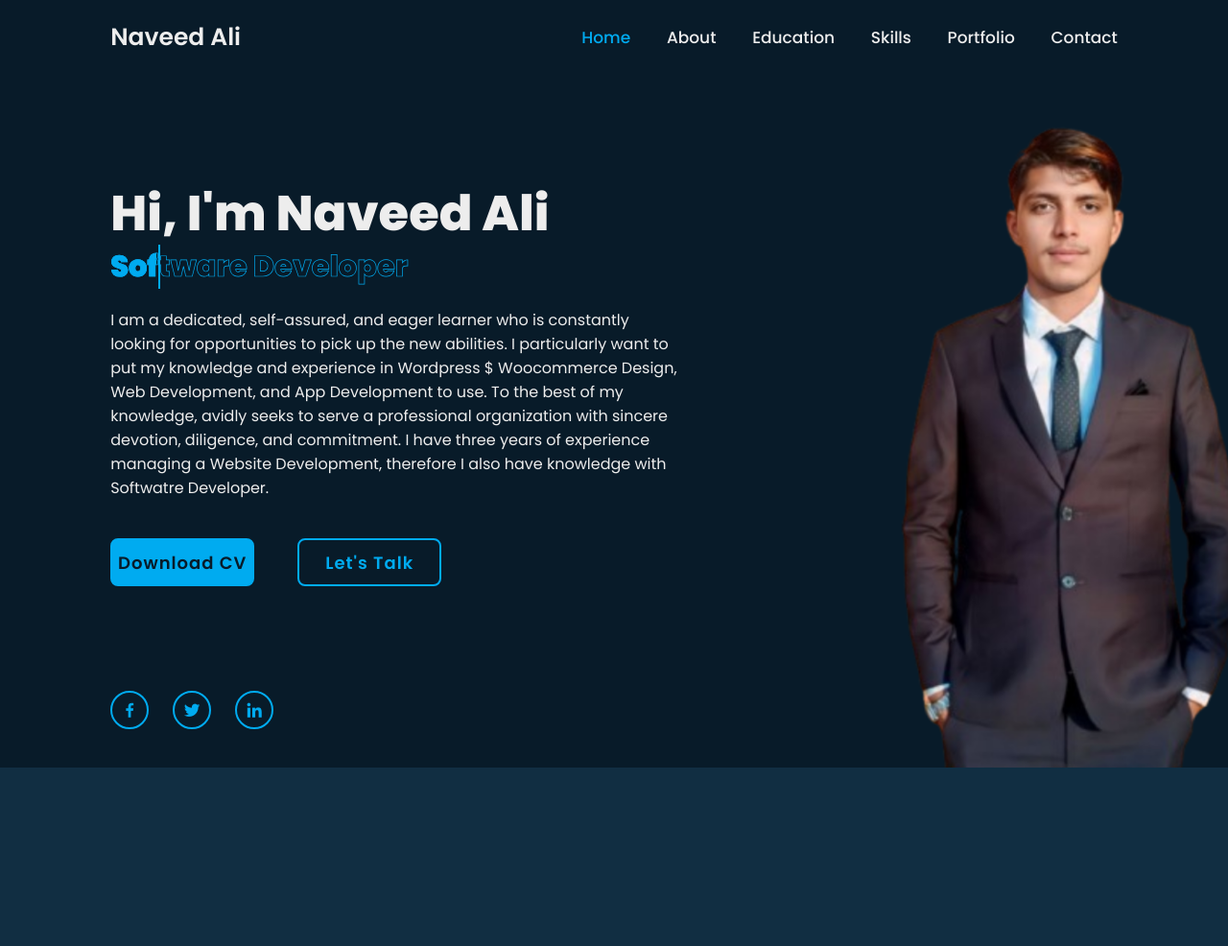
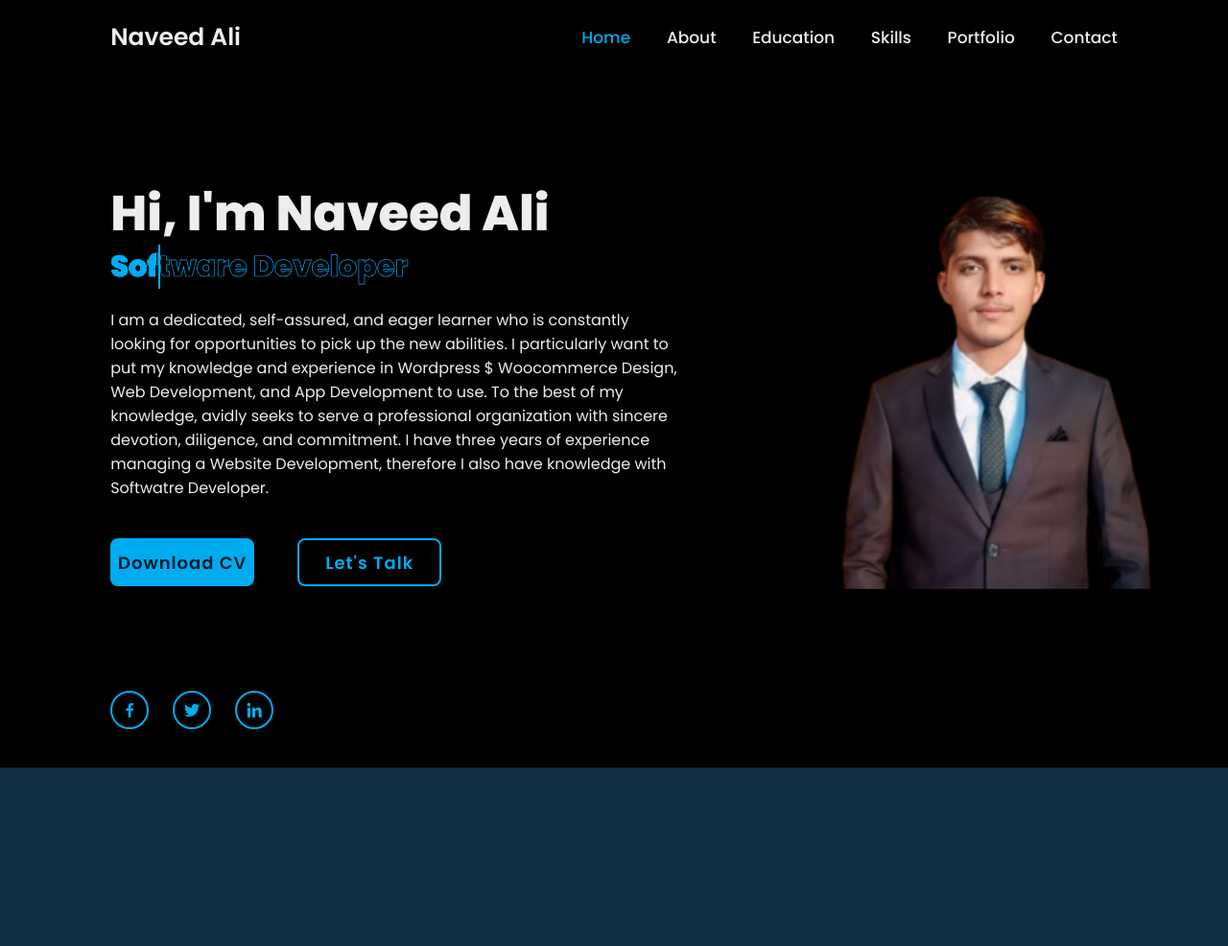
Before and after one commit to Naveed-Ali36/Naveed_Ali, a PHP site: page / in a window 1280 px wide. Shown: the top 986 px of the page at 96% size. Run offline with PHP 8.4, Linux system fonts and the light colour scheme.

Commit message:
Update style.css

```diff
--- a/style.css
+++ b/style.css
@@ -88,7 +88,7 @@ section {
     display: flex;
     align-items: center;
     padding: 0 9%;
-    background: url('/images/home3.png') no-repeat;
+    background: url('/images/1.png') no-repeat;
     background-size: cover;
     background-position: center;
 }
```
